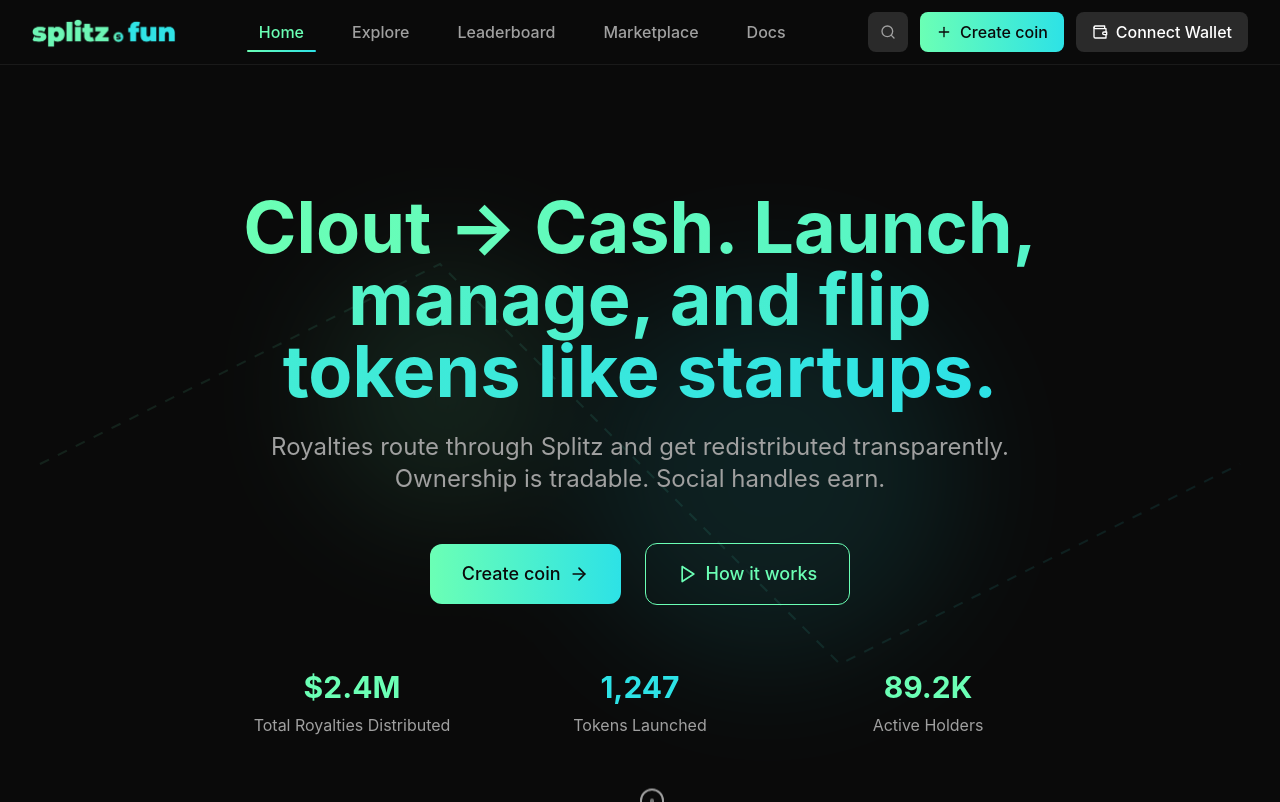
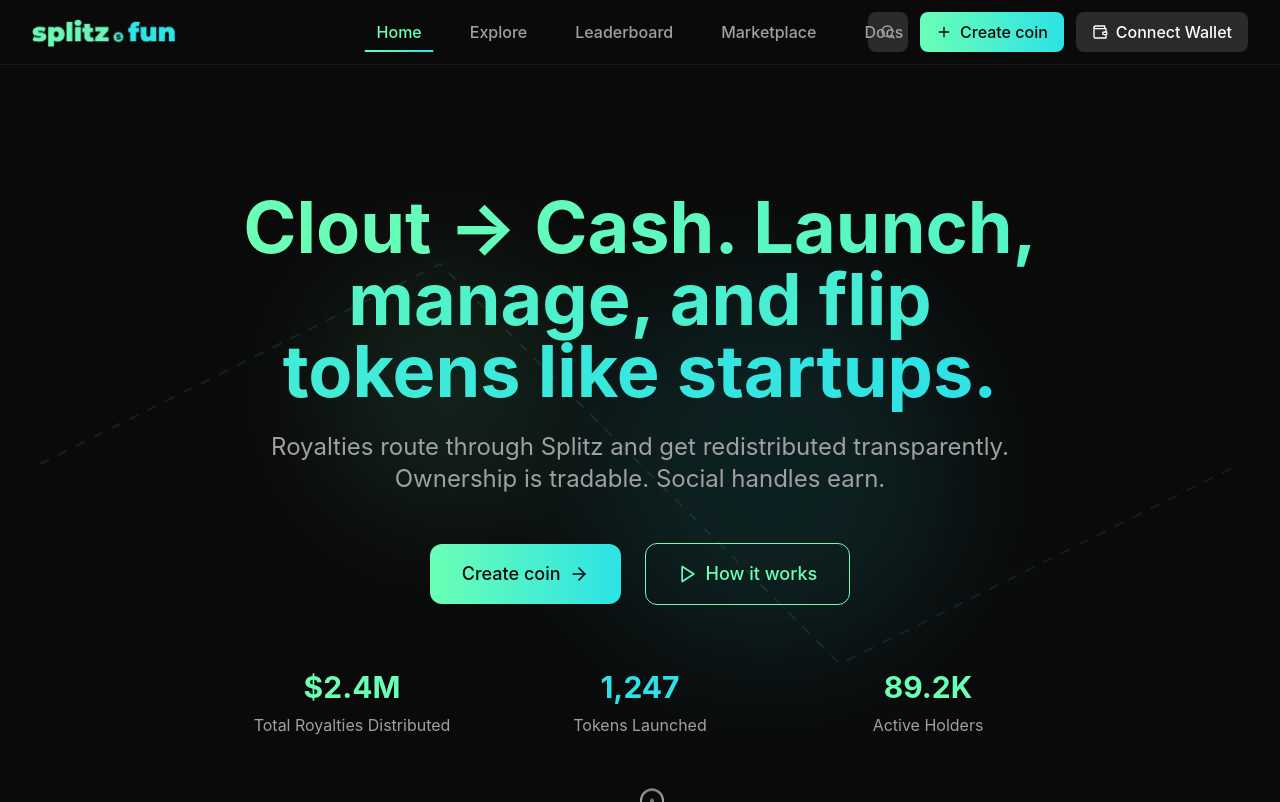
Before and after one commit to LTOFFICIALUK/splitzdotfun, a Next.js app: page / in a window 1280 px wide. Shown: the top 802 px of the page. Built offline with nearby package versions, Linux system fonts and the light colour scheme.

Commit message:
Center navigation links on screen instead of between logo and buttons

```diff
--- a/components/layout/Header.tsx
+++ b/components/layout/Header.tsx
@@ -59,7 +59,7 @@
         isScrolled ? 'bg-background-dark/95 backdrop-blur-sm border-b border-background-elevated' : 'bg-background-dark'
       }`}>
         <div className="w-full px-4 sm:px-6 lg:px-8">
-          <div className="flex items-center justify-between h-16 min-w-0">
+          <div className="flex items-center justify-between h-16 min-w-0 relative">
             {/* Logo */}
             <div className="flex-shrink-0">
               <Link href="/" className="flex items-center" style={{ outline: 'none' }}>
@@ -78,8 +78,8 @@
               </Link>
             </div>
 
-            {/* Desktop Navigation */}
-            <nav className="hidden lg:flex items-center space-x-6 flex-shrink-0">
+            {/* Desktop Navigation - Centered on screen */}
+            <nav className="hidden lg:flex items-center space-x-6 absolute left-1/2 transform -translate-x-1/2">
               {navLinks.map((link) => (
                 <NavLink
                   key={link.href}
```
